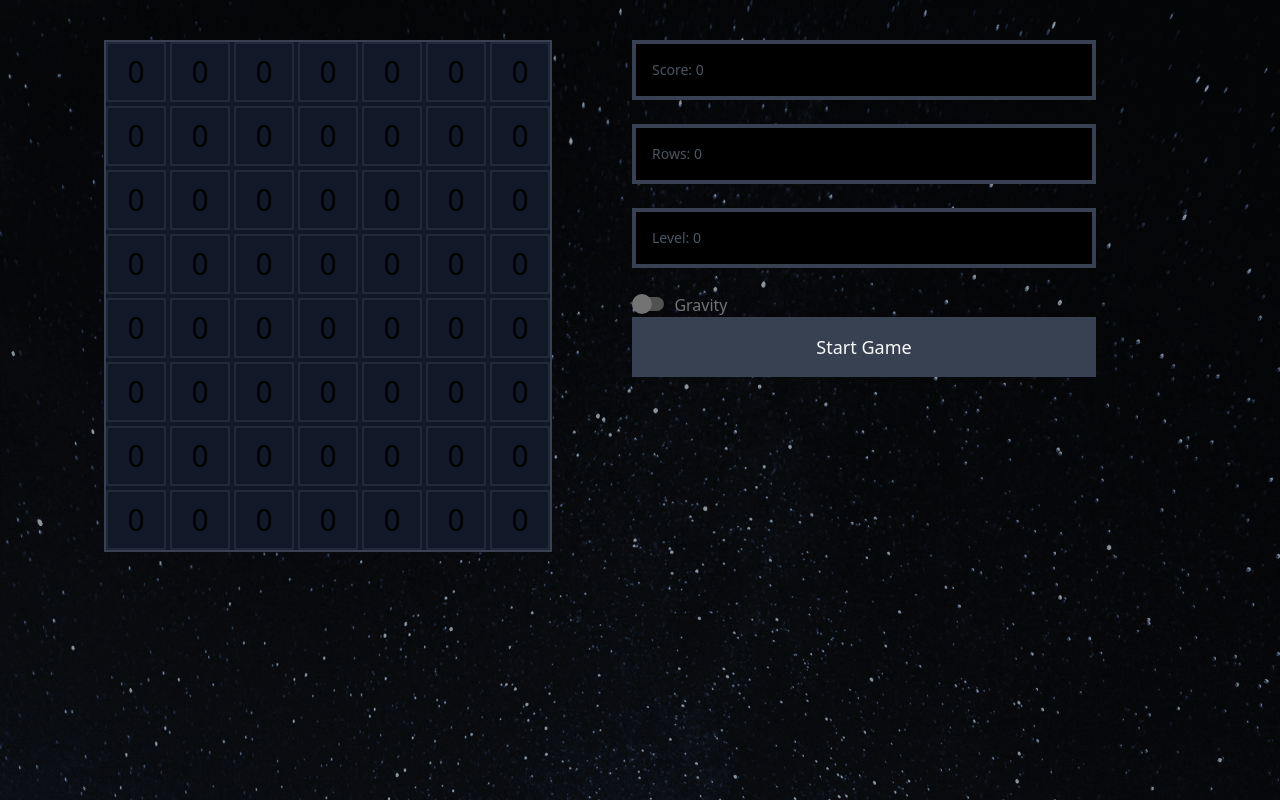
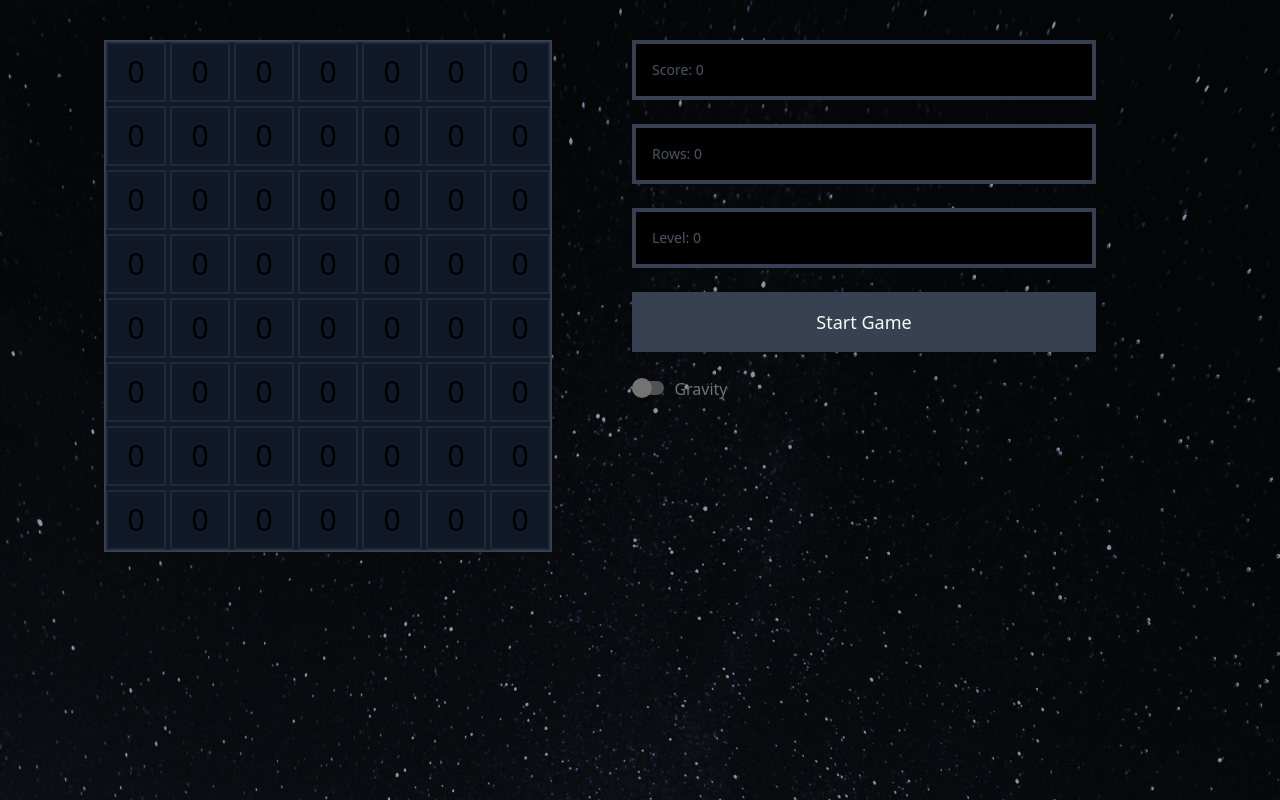
Before and after one commit to KimboTodd/kimblog, a Next.js app: page /dropchain-react in a window 1280 px wide. Built offline with nearby package versions, Linux system fonts and the light colour scheme.

Commit message:
fix score updating

```diff
--- a/components/dropchain/dropchain.tsx
+++ b/components/dropchain/dropchain.tsx
@@ -15,10 +15,10 @@ const DropChain = () => {
   const [dropTime, setDropTime] = useState(null);
   const [gameOver, setGameOver] = useState(false);
   const [player, updatePlayerPos, resetPlayer] = usePlayer();
-  const [grid, setGrid, chainsCleared] = useBoard(player, resetPlayer);
+  const [grid, setGrid, chainsScored] = useBoard(player, resetPlayer);
   const [Gravity, setGravity] = useState(false);
   const [score, setScore, rows, setRows, level, setLevel] =
-    useScore(chainsCleared);
+    useScore(chainsScored);
 
   const floatDownSpeed = (level: number): number => {
     const minSpeed = 100;
@@ -109,13 +109,11 @@ const DropChain = () => {
         <Board grid={grid} />
         <aside className="max-w-200 block w-full px-20">
           {gameOver && <Display gameOver={gameOver} text="Game Over" />}
-          <div>
-            <Display text={`Score: ${score}`} gameOver={gameOver} />
-            <Display text={`Rows: ${rows}`} gameOver={gameOver} />
-            <Display text={`Level: ${level}`} gameOver={gameOver} />
-            <Toggle label="Gravity" checked={Gravity} setChecked={setGravity} />
-          </div>
+          <Display text={`Score: ${score}`} gameOver={gameOver} />
+          <Display text={`Rows: ${rows}`} gameOver={gameOver} />
+          <Display text={`Level: ${level}`} gameOver={gameOver} />
           <StartButton callback={startGame} />
+          <Toggle label="Gravity" checked={Gravity} setChecked={setGravity} />
         </aside>
       </div>
     </div>
```
